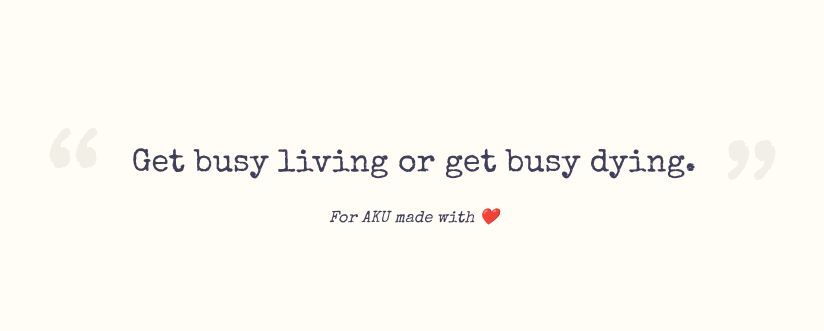
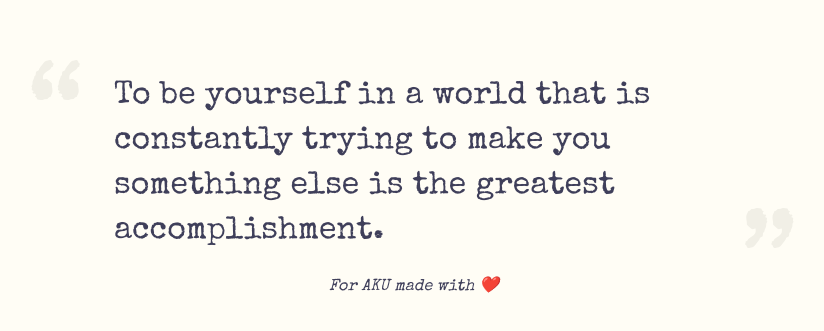
Before and after one commit to Linkepie/Quote, a plain HTML site: page index.html in a window 1280 px wide. Shown: the part 211-542 px from the top of the page, without its empty margins (226-1050 px from the left). Drawn offline with nearby package versions, Linux system fonts and the light colour scheme.

Commit message:
Update index.html

```diff
--- a/index.html
+++ b/index.html
@@ -15,10 +15,26 @@
             "Life is what happens when you're busy making other plans.",
             "Get busy living or get busy dying.",
             "You only live once, but if you do it right, once is enough.",
-            "The purpose of our lives is to be happy."
+            "The purpose of our lives is to be happy.",
+            "In the end, we will remember not the words of our enemies, but the silence of our friends.",
+            "To be yourself in a world that is constantly trying to make you something else is the greatest accomplishment.",
+            "The only impossible journey is the one you never begin.",
+            "Happiness is not something ready made. It comes from your own actions.",
+            "Success is not how high you have climbed, but how you make a positive difference to the world.",
+            "You must be the change you wish to see in the world.",
+            "What lies behind us and what lies before us are tiny matters compared to what lies within us.",
+            "Life is either a daring adventure or nothing at all.",
+            "Your time is limited, so don't waste it living someone else's life.",
+            "The greatest glory in living lies not in never falling, but in rising every time we fall.",
+            "It does not matter how slowly you go as long as you do not stop.",
+            "Dream big and dare to fail.",
+            "Believe you can and you're halfway there.",
+            "Act as if what you do makes a difference. It does.",
+            "The future belongs to those who believe in the beauty of their dreams.",
+            "Success usually comes to those who are too busy to be looking for it."
         ];
 
-        // Get the current date and use the day of the year as the index
+        // Get the current date
         const today = new Date();
         const dayOfYear = Math.floor((today - new Date(today.getFullYear(), 0, 0)) / 1000 / 60 / 60 / 24);
 
@@ -27,6 +43,8 @@
 
         // Display the quote
         document.getElementById('quote').innerText = quotes[quoteIndex];
+
+        console.log('Quote Index for today:', quoteIndex); // Log the index
     </script>
 </body>
 </html>
```
